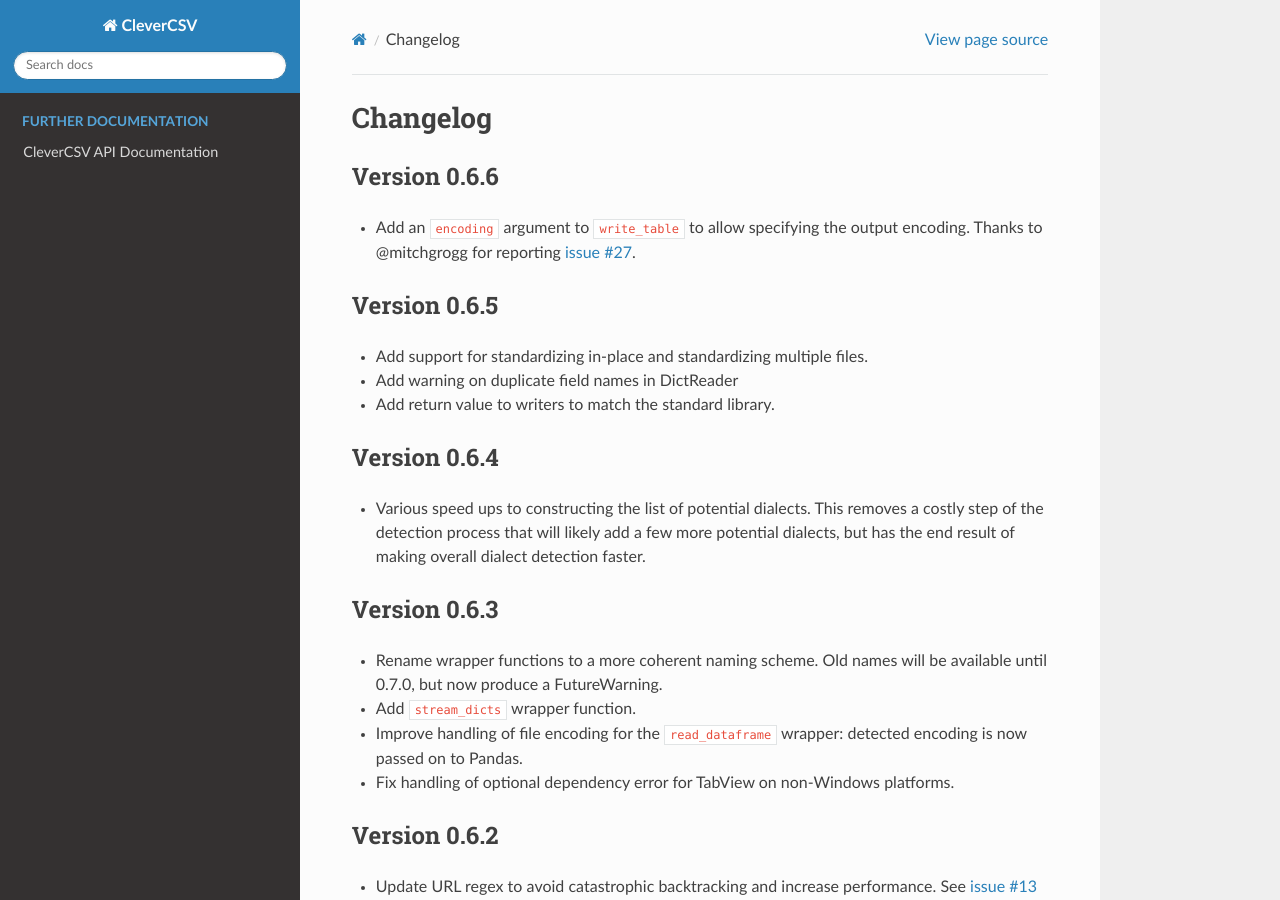
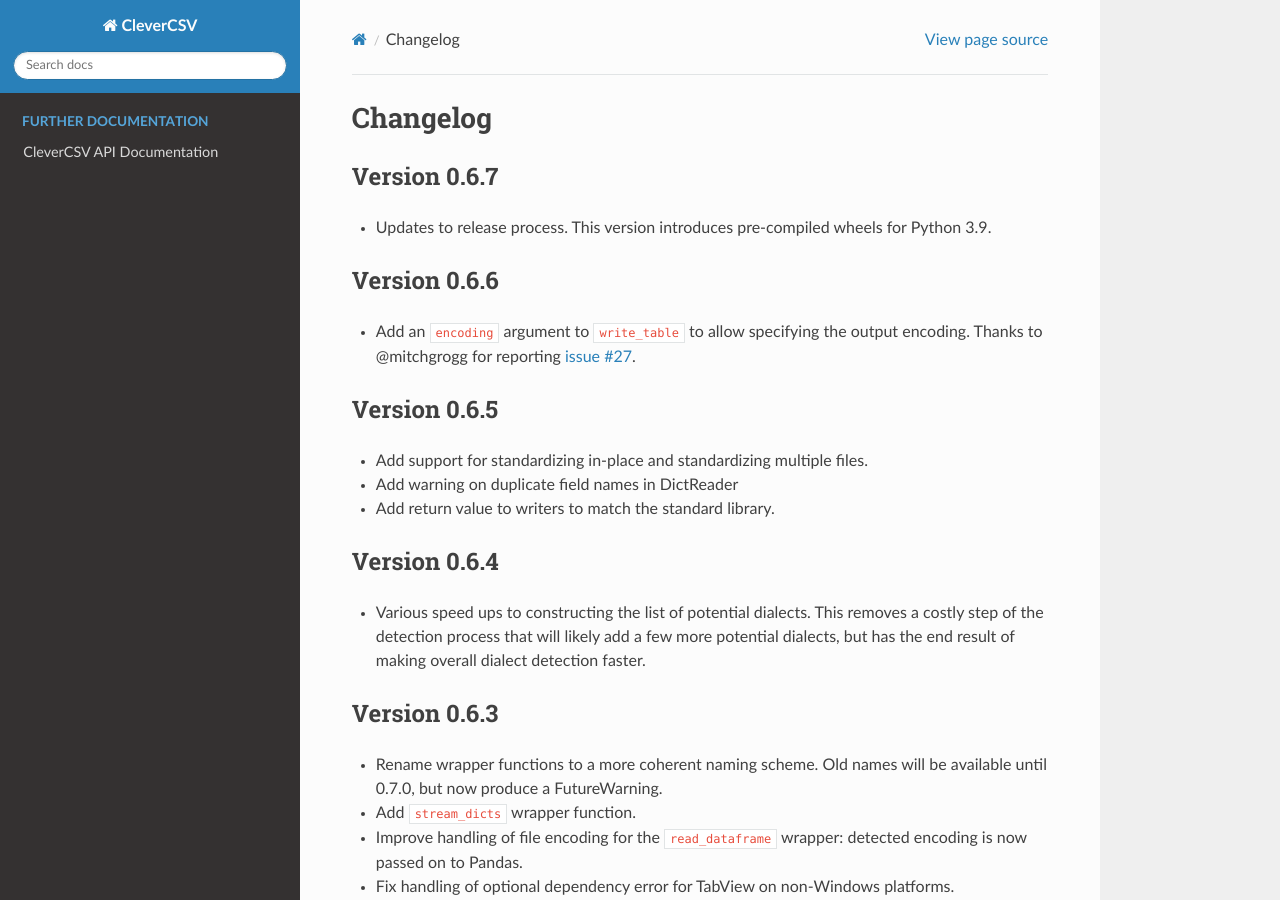
Before and after one commit to alan-turing-institute/CleverCSV, a Sphinx documentation site: the page built from docs/CHANGELOG.rst, in a window 1280 px wide and 900 px high. Built offline with Sphinx 7.4.7 and the Read the Docs theme 2.0.0, drawn with Linux system fonts in a browser that asks for light colours; pages that are not in the unit, such as notebooks, are missing from menus.

Commit message:
CleverCSV Release 0.6.7
Minor changes to build process

```diff
--- a/docs/CHANGELOG.rst
+++ b/docs/CHANGELOG.rst
@@ -1,6 +1,13 @@
 
 Changelog
 =========
+
+Version 0.6.7
+-------------
+
+
+* Updates to release process. This version introduces pre-compiled wheels for
+  Python 3.9.
 
 Version 0.6.6
 -------------
```
Also changed, not shown: CHANGELOG.md (+5 -0 lines).
